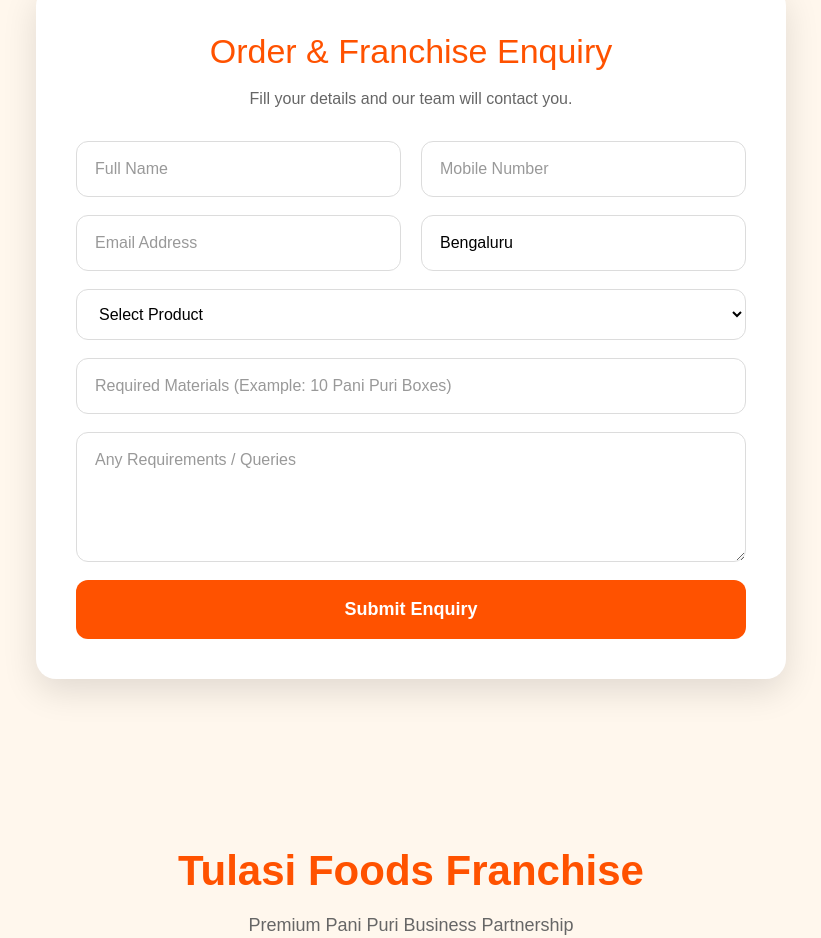
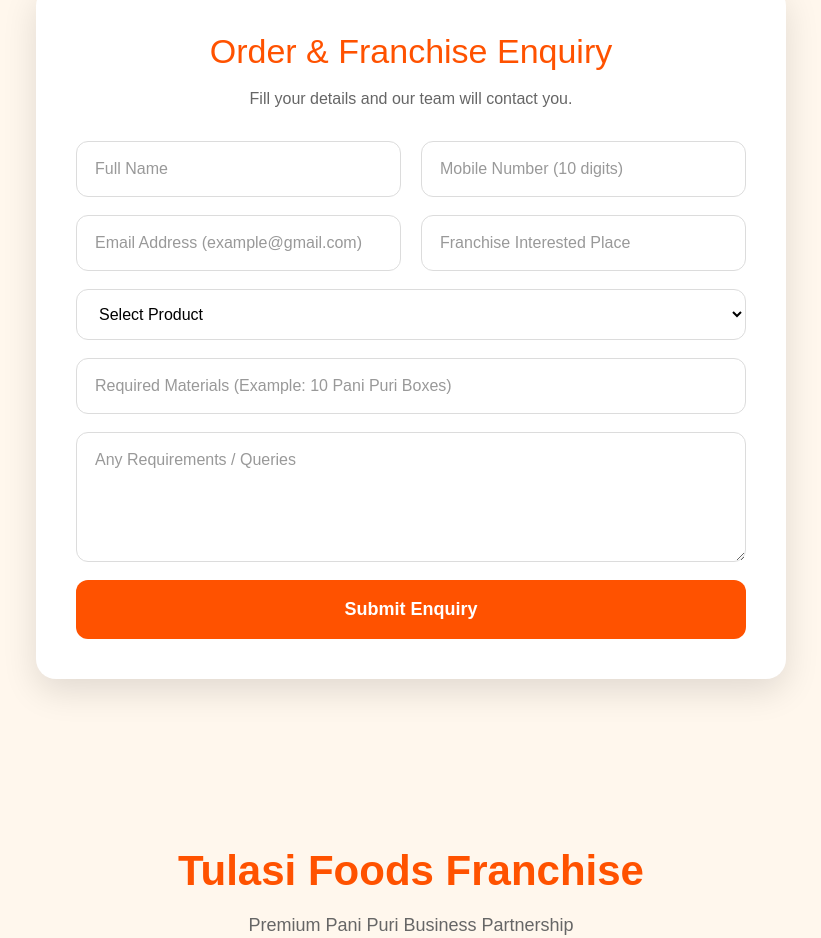
Before and after one commit to chakra123456788/tulasi-foods, a React (Vite) app: page / in a window 1280 px wide. Shown: the part 2528-3466 px from the top of the page, without its empty margins (229-1050 px from the left). Built offline with nearby package versions, Linux system fonts and the light colour scheme.

Commit message:
Remove default franchise location and improve enquiry form

```diff
--- a/src/components/EnquiryForm/EnquiryForm.jsx
+++ b/src/components/EnquiryForm/EnquiryForm.jsx
@@ -2,21 +2,31 @@
 import "./EnquiryForm.css";
 
 function EnquiryForm() {
+
+  const [loading, setLoading] = useState(false);
+
   const [form, setForm] = useState({
     name: "",
     phone: "",
     email: "",
     product: "",
-    place: "Bengaluru",
+    place: "",
     quantity: "",
     message: "",
   });
 
+
   const handleChange = (e) => {
+
     const { name, value } = e.target;
 
+
     if (name === "phone") {
-      const phone = value.replace(/\D/g, "").slice(0, 10);
+
+      const phone = value
+        .replace(/\D/g, "")
+        .slice(0, 10);
+
 
       setForm({
         ...form,
@@ -26,61 +36,129 @@
       return;
     }
 
+
     setForm({
       ...form,
       [name]: value,
     });
+
   };
 
+
+
   const submitForm = async (e) => {
+
     e.preventDefault();
 
+
+    if (loading) return;
+
+
+    setLoading(true);
+
+
     try {
+
+
       const response = await fetch(
         "https://tulasi-foods-backend.onrender.com/api/enquiry",
         {
           method: "POST",
+
           headers: {
             "Content-Type": "application/json",
           },
+
           body: JSON.stringify(form),
         }
       );
 
+
+
       const data = await response.json();
 
+
+
       if (response.ok) {
+
+
         alert(
           "✅ Thank you!\n\nYour enquiry has been received successfully.\n\nOur Tulasi Foods team will contact you within 24 hours."
         );
 
+
+
         setForm({
+
           name: "",
           phone: "",
           email: "",
           product: "",
-          place: "Bengaluru",
+          place: "",
           quantity: "",
           message: "",
+
         });
+
+
       } else {
-        alert(data.message || "Failed to submit enquiry.");
+
+
+        alert(
+          data.message || "Failed to submit enquiry"
+        );
+
+
       }
+
+
     } catch (error) {
-      console.error(error);
-      alert("Something went wrong. Please try again.");
+
+
+      console.log(error);
+
+      alert(
+        "❌ Something went wrong. Please try again."
+      );
+
+
+    } finally {
+
+
+      setLoading(false);
+
+
     }
+
   };
 
+
+
   return (
+
     <section className="enquiry-section">
+
+
       <div className="enquiry-card">
-        <h1>Order & Franchise Enquiry</h1>
 
-        <p>Fill your details and our team will contact you.</p>
+
+        <h1>
+          Order & Franchise Enquiry
+        </h1>
+
+
+        <p>
+          Fill your details and our team will contact you.
+        </p>
+
+
 
         <form onSubmit={submitForm}>
+
+
           <div className="row">
+
+
             <input
               type="text"
               name="name"
@@ -90,28 +168,39 @@
               required
             />
 
+
+
             <input
               type="tel"
               name="phone"
               value={form.phone}
-              placeholder="Mobile Number"
+              placeholder="Mobile Number (10 digits)"
               onChange={handleChange}
-              maxLength={10}
+              maxLength="10"
               pattern="[0-9]{10}"
-              title="Enter a valid 10-digit mobile number"
               required
             />
+
+
           </div>
 
+
+
+
+
           <div className="row">
+
+
             <input
               type="email"
               name="email"
               value={form.email}
-              placeholder="Email Address"
+              placeholder="Email Address (example@gmail.com)"
               onChange={handleChange}
               required
             />
+
+
 
             <input
               type="text"
@@ -121,46 +210,129 @@
               onChange={handleChange}
               required
             />
+
+
           </div>
 
+
+
+
+
           <select
+
             name="product"
+
             value={form.product}
+
             onChange={handleChange}
+
             required
+
           >
-            <option value="">Select Product</option>
-            <option value="Pani Puri Box">Pani Puri Box</option>
-            <option value="Masala Puri Mix">Masala Puri Mix</option>
-            <option value="Nippat Masala">Nippat Masala</option>
-            <option value="Complete Franchise">Complete Franchise</option>
-            <option value="All Products">All Products</option>
+
+
+            <option value="">
+              Select Product
+            </option>
+
+
+            <option value="Pani Puri Box">
+              Pani Puri Box
+            </option>
+
+
+            <option value="Masala Puri Mix">
+              Masala Puri Mix
+            </option>
+
+
+            <option value="Nippat Masala">
+              Nippat Masala
+            </option>
+
+
+            <option value="Complete Franchise">
+              Complete Franchise
+            </option>
+
+
+            <option value="All Products">
+              All Products
+            </option>
+
+
           </select>
 
+
+
+
+
           <input
+
             type="text"
+
             name="quantity"
+
             value={form.quantity}
+
             placeholder="Required Materials (Example: 10 Pani Puri Boxes)"
+
             onChange={handleChange}
+
             required
+
           />
 
+
+
+
+
           <textarea
+
             name="message"
+
             rows="5"
+
             value={form.message}
+
             placeholder="Any Requirements / Queries"
+
             onChange={handleChange}
+
           />
 
+
+
+
+
           <button type="submit">
-            Submit Enquiry
+
+
+            {
+              loading
+              ?
+              "Submitting..."
+              :
+              "Submit Enquiry"
+            }
+
+
           </button>
+
+
+
         </form>
+
+
       </div>
+
+
     </section>
+
+
   );
+
 }
 
+
 export default EnquiryForm;
```
